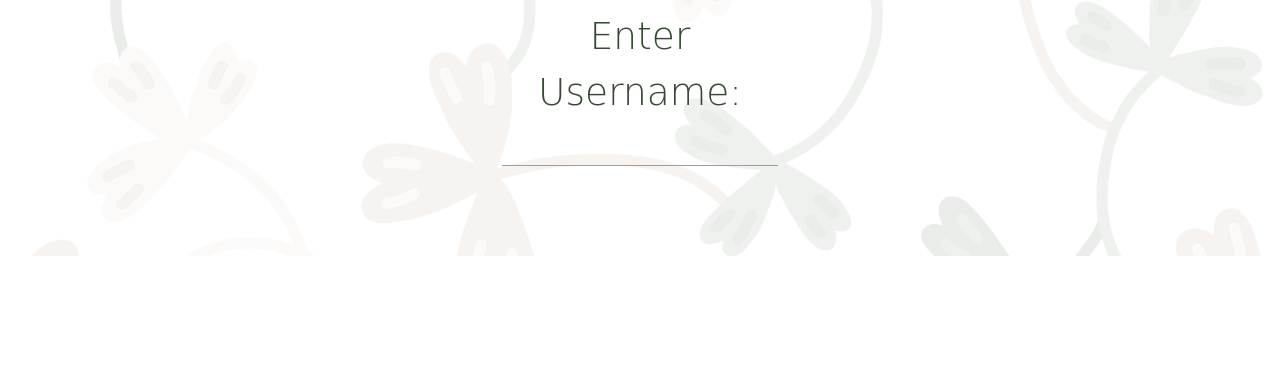
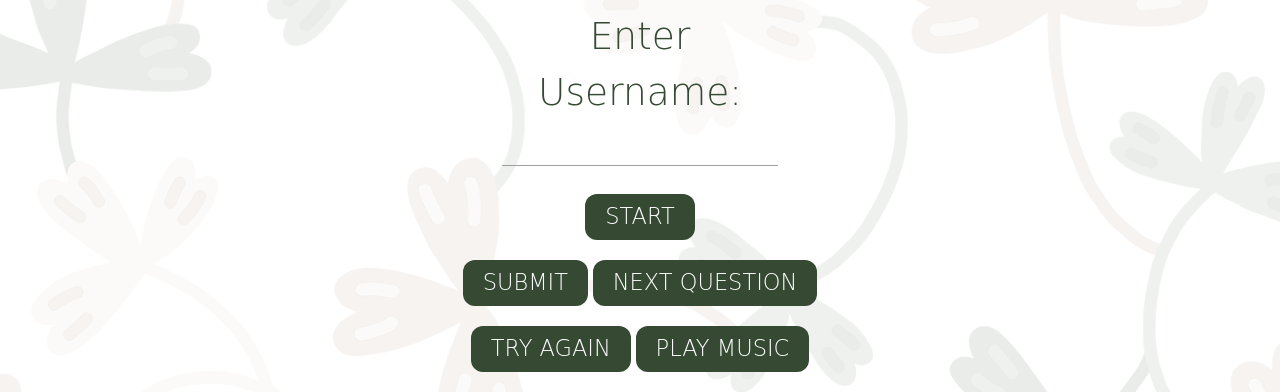
Before and after one commit to NOMAD1981/the-folk-music-heroes-quiz, a plain HTML site: page index.html in a window 1280 px wide. Shown: the part 412-804 px from the top of the page. Drawn offline with nearby package versions, Linux system fonts and the light colour scheme; a web font is replaced by a local one.

Commit message:
Add buttons area with grid section, split and grouped plus associated additional css

```diff
--- a/assets/css/style.css
+++ b/assets/css/style.css
@@ -33,3 +33,14 @@ label {
     font-size: 2.5rem;
     font-weight: 300;
 }
+
+button {
+    color: #fff;
+    background-color: #354933;
+    padding: 10px 20px;
+    font-family: 'Londrina Solid', cursive;
+    font-size: 1.5rem;
+    font-weight: 300;
+    text-transform: uppercase;
+    border-radius: 12px;
+}
--- a/index.html
+++ b/index.html
@@ -51,8 +51,18 @@
         </div>
 
         <!-- buttons -->
-        <div class="buttons-area"></div>
-
+        <div class="buttons-area">
+            <div class="btn1 row col s12">
+                <button data-type="start" id="start">Start</button>
+            </div>
+            <div class="btns1 row col s12">
+                <button data-type="submit" id="submitBtn">Submit</button>
+                <button data-type="next" id="nextQuestion">Next Question</button>
+            </div>
+            <div class="btns2 row col s12">
+                <button data-type="retry" id="tryAgain">Try Again</button>
+                <button data-type="music" id="playMusic">Play Music</button>
+            </div>
         </div>
 
         <!-- score -->
```
